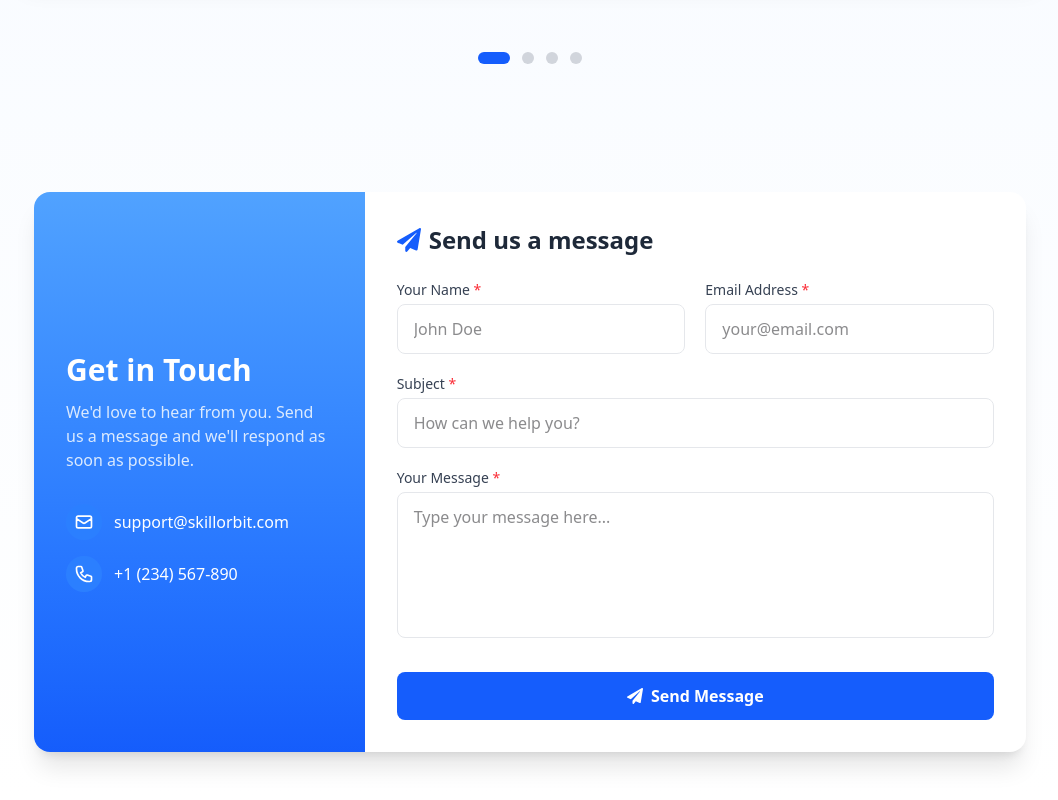
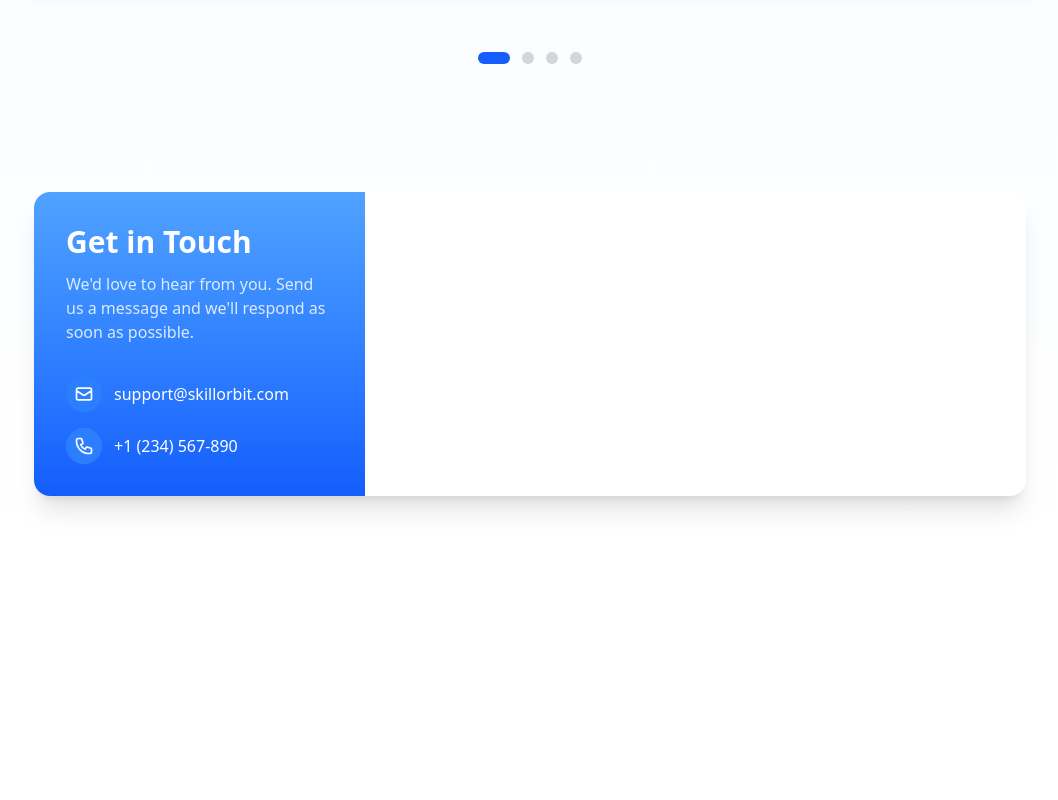
Before and after one commit to MuazamMughal/skillOrbit-app, a Next.js app: page / in a window 1280 px wide. Shown: the part 4132-4932 px from the top of the page, without its empty margins (110-1168 px from the left). After the commit the page ends 4676 px from the top, so only its background shows below. Built offline with nearby package versions, Linux system fonts and the light colour scheme.

Commit message:
SkillOrbit app working  on  contacts

```diff
--- a/src/components/common/contact.tsx
+++ b/src/components/common/contact.tsx
@@ -93,103 +93,7 @@ const Contact = () => {
             </div>
             {/* form section */}
 
-            <div className="p-8 md:w-2/3">
-              <h3 className="text-2xl font-bold text-gray-800 mb-6 flex items-center">
-                <FaPaperPlane className="mr-2 text-blue-600" />
-                Send us a message
-              </h3>
 
-              <form onSubmit={handleSubmit} className="space-y-5">
-                <div className="grid grid-cols-1 md:grid-cols-2 gap-5">
-                  <div>
-                    <label htmlFor="name" className="block text-sm font-medium text-gray-700 mb-1">
-                      Your Name <span className="text-red-500">*</span>
-                    </label>
-                    <input
-                      type="text"
-                      id="name"
-                      name="name"
-                      value={formData.name}
-                      onChange={handleChange}
-                      required
-                      className="w-full px-4 py-3 border border-gray-200 rounded-lg focus:ring-2 focus:ring-blue-500 focus:border-blue-500 transition-all duration-200"
-                      placeholder="John Doe"
-                    />
-                  </div>
-
-                  <div>
-                    <label htmlFor="email" className="block text-sm font-medium text-gray-700 mb-1">
-                      Email Address <span className="text-red-500">*</span>
-                    </label>
-                    <input
-                      type="email"
-                      id="email"
-                      name="email"
-                      value={formData.email}
-                      onChange={handleChange}
-                      required
-                      className="w-full px-4 py-3 border border-gray-200 rounded-lg focus:ring-2 focus:ring-blue-500 focus:border-blue-500 transition-all duration-200"
-                      placeholder="your@email.com"
-                    />
-                  </div>
-                </div>
-
-                <div>
-                  <label htmlFor="subject" className="block text-sm font-medium text-gray-700 mb-1">
-                    Subject <span className="text-red-500">*</span>
-                  </label>
-                  <input
-                    type="text"
-                    id="subject"
-                    name="subject"
-                    value={formData.subject}
-                    onChange={handleChange}
-                    required
-                    className="w-full px-4 py-3 border border-gray-200 rounded-lg focus:ring-2 focus:ring-blue-500 focus:border-blue-500 transition-all duration-200"
-                    placeholder="How can we help you?"
-                  />
-                </div>
-
-                <div>
-                  <label htmlFor="message" className="block text-sm font-medium text-gray-700 mb-1">
-                    Your Message <span className="text-red-500">*</span>
-                  </label>
-                  <textarea
-                    id="message"
-                    name="message"
-                    rows={5}
-                    value={formData.message}
-                    onChange={handleChange}
-                    required
-                    className="w-full px-4 py-3 border border-gray-200 rounded-lg focus:ring-2 focus:ring-blue-500 focus:border-blue-500 transition-all duration-200 resize-none"
-                    placeholder="Type your message here..."
-                  />
-                </div>
-
-                <div className="pt-2">
-                  <button
-                    type="submit"
-                    disabled={isSubmitting}
-                    className="w-full bg-blue-600 hover:bg-blue-700 text-white font-semibold py-3 px-6 rounded-lg transition duration-300 ease-in-out transform hover:-translate-y-0.5 flex items-center justify-center disabled:opacity-70 disabled:cursor-not-allowed"
-                  >
-                    {isSubmitting ? (
-                      <>
-                        <svg className="animate-spin -ml-1 mr-3 h-5 w-5 text-white" xmlns="http://www.w3.org/2000/svg" fill="none" viewBox="0 0 24 24">
-                          <circle className="opacity-25" cx="12" cy="12" r="10" stroke="currentColor" strokeWidth="4"></circle>
-                          <path className="opacity-75" fill="currentColor" d="M4 12a8 8 0 018-8V0C5.373 0 0 5.373 0 12h4zm2 5.291A7.962 7.962 0 014 12H0c0 3.042 1.135 5.824 3 7.938l3-2.647z"></path>
-                        </svg>
-                        Sending...
-                      </>
-                    ) : (
-                      <>
-                        <FaPaperPlane className="mr-2" />
-                        Send Message
-                      </>
-                    )}
-                  </button>
-                </div>
-              </form>
-            </div>
           </div>
         </motion.div>      </div>
     </section>
```
